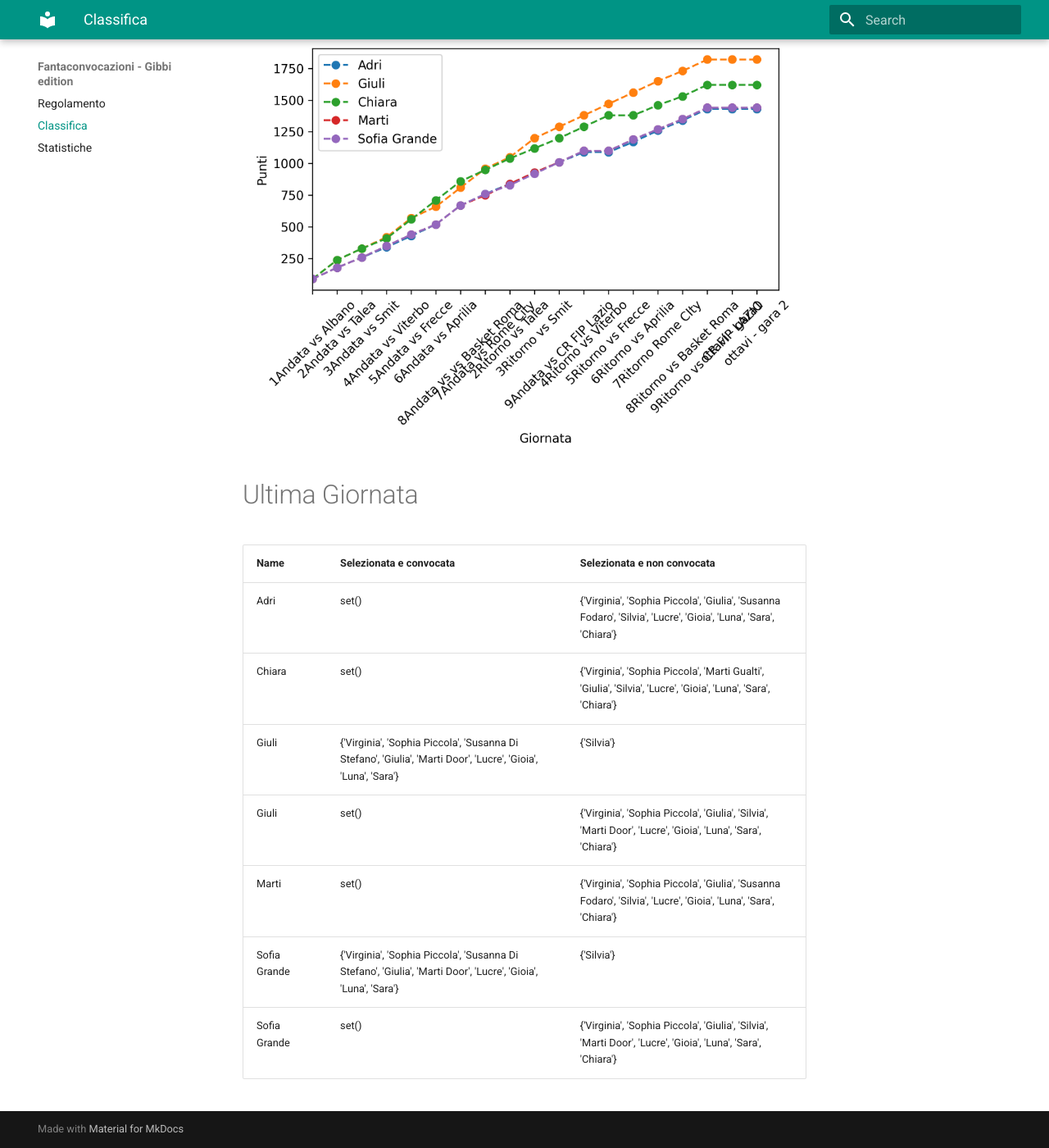
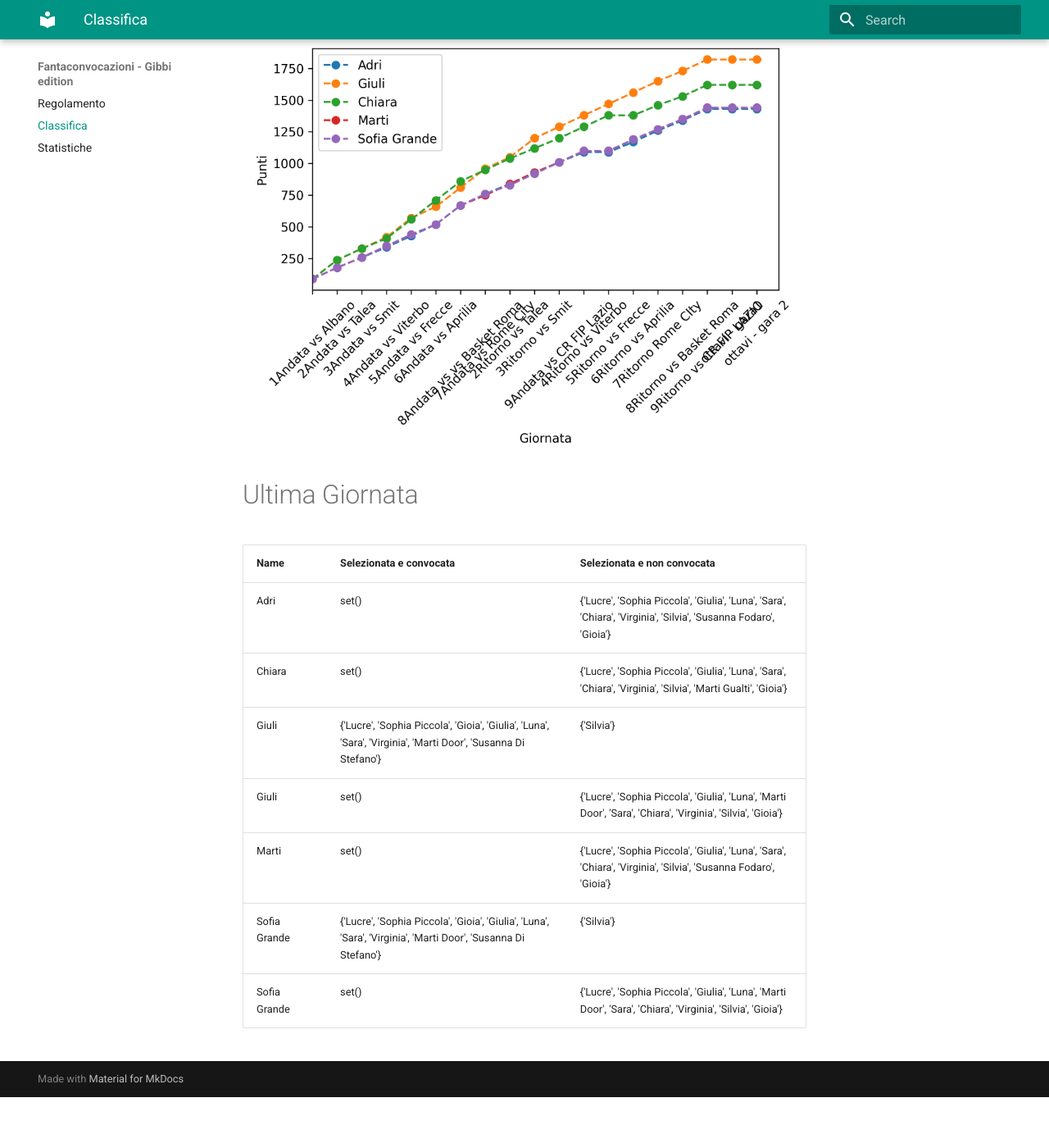
Before and after one commit to martinig94/fantagibbi, an MkDocs documentation site: the page built from docs/Classifica.md, in a window 1280 px wide and 1400 px high, scrolled down 565 px. Shown: the whole window at 82% size. Built offline with MkDocs 1.6.1 and Material for MkDocs 9.7.7, drawn with Linux system fonts in a browser that asks for light colours; after the commit the page ends 1903 px from its top, so only the background shows below that.

Commit message:
Auto-update from main.py

```diff
--- a/docs/Classifica.md
+++ b/docs/Classifica.md
@@ -18,11 +18,11 @@
 <!-- START_TABLE CORRECT -->
 | Name         | Selezionata e convocata                                                                                        | Selezionata e non convocata                                                                                      |
 |:-------------|:---------------------------------------------------------------------------------------------------------------|:-----------------------------------------------------------------------------------------------------------------|
-| Adri         | set()                                                                                                          | {'Virginia', 'Sophia Piccola', 'Giulia', 'Susanna Fodaro', 'Silvia', 'Lucre', 'Gioia', 'Luna', 'Sara', 'Chiara'} |
-| Chiara       | set()                                                                                                          | {'Virginia', 'Sophia Piccola', 'Marti Gualti', 'Giulia', 'Silvia', 'Lucre', 'Gioia', 'Luna', 'Sara', 'Chiara'}   |
-| Giuli        | {'Virginia', 'Sophia Piccola', 'Susanna Di Stefano', 'Giulia', 'Marti Door', 'Lucre', 'Gioia', 'Luna', 'Sara'} | {'Silvia'}                                                                                                       |
-| Giuli        | set()                                                                                                          | {'Virginia', 'Sophia Piccola', 'Giulia', 'Silvia', 'Marti Door', 'Lucre', 'Gioia', 'Luna', 'Sara', 'Chiara'}     |
-| Marti        | set()                                                                                                          | {'Virginia', 'Sophia Piccola', 'Giulia', 'Susanna Fodaro', 'Silvia', 'Lucre', 'Gioia', 'Luna', 'Sara', 'Chiara'} |
-| Sofia Grande | {'Virginia', 'Sophia Piccola', 'Susanna Di Stefano', 'Giulia', 'Marti Door', 'Lucre', 'Gioia', 'Luna', 'Sara'} | {'Silvia'}                                                                                                       |
-| Sofia Grande | set()                                                                                                          | {'Virginia', 'Sophia Piccola', 'Giulia', 'Silvia', 'Marti Door', 'Lucre', 'Gioia', 'Luna', 'Sara', 'Chiara'}     |
+| Adri         | set()                                                                                                          | {'Lucre', 'Sophia Piccola', 'Giulia', 'Luna', 'Sara', 'Chiara', 'Virginia', 'Silvia', 'Susanna Fodaro', 'Gioia'} |
+| Chiara       | set()                                                                                                          | {'Lucre', 'Sophia Piccola', 'Giulia', 'Luna', 'Sara', 'Chiara', 'Virginia', 'Silvia', 'Marti Gualti', 'Gioia'}   |
+| Giuli        | {'Lucre', 'Sophia Piccola', 'Gioia', 'Giulia', 'Luna', 'Sara', 'Virginia', 'Marti Door', 'Susanna Di Stefano'} | {'Silvia'}                                                                                                       |
+| Giuli        | set()                                                                                                          | {'Lucre', 'Sophia Piccola', 'Giulia', 'Luna', 'Marti Door', 'Sara', 'Chiara', 'Virginia', 'Silvia', 'Gioia'}     |
+| Marti        | set()                                                                                                          | {'Lucre', 'Sophia Piccola', 'Giulia', 'Luna', 'Sara', 'Chiara', 'Virginia', 'Silvia', 'Susanna Fodaro', 'Gioia'} |
+| Sofia Grande | {'Lucre', 'Sophia Piccola', 'Gioia', 'Giulia', 'Luna', 'Sara', 'Virginia', 'Marti Door', 'Susanna Di Stefano'} | {'Silvia'}                                                                                                       |
+| Sofia Grande | set()                                                                                                          | {'Lucre', 'Sophia Piccola', 'Giulia', 'Luna', 'Marti Door', 'Sara', 'Chiara', 'Virginia', 'Silvia', 'Gioia'}     |
 <!-- END_TABLE CORRECT -->
```
